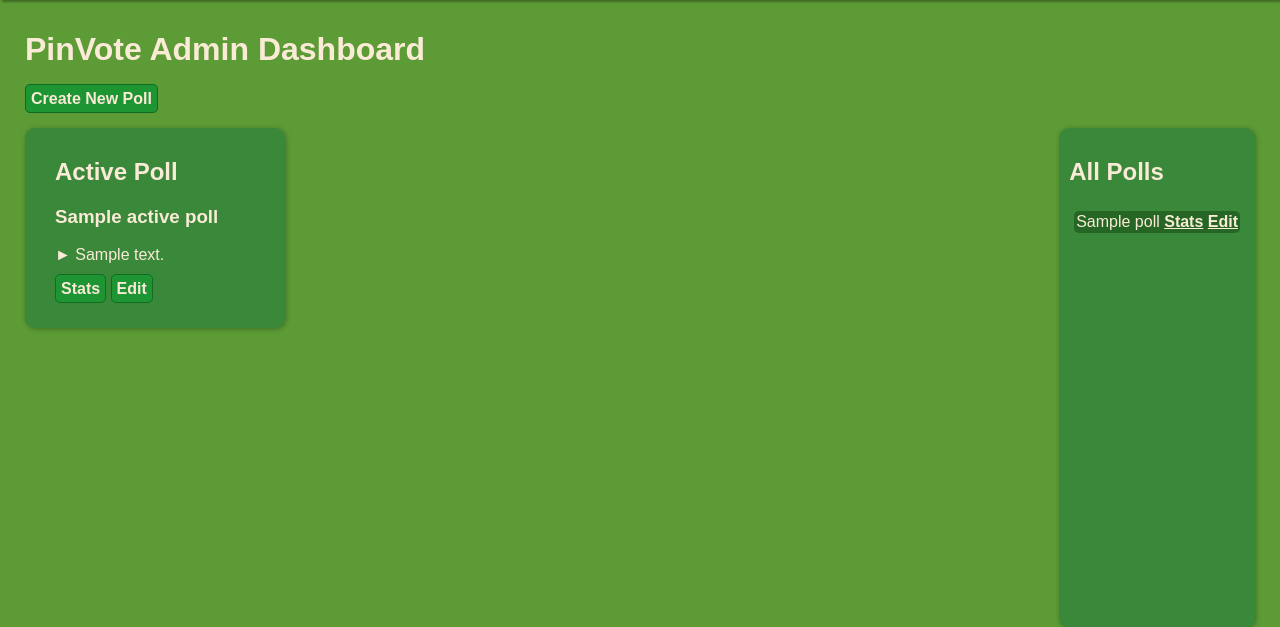
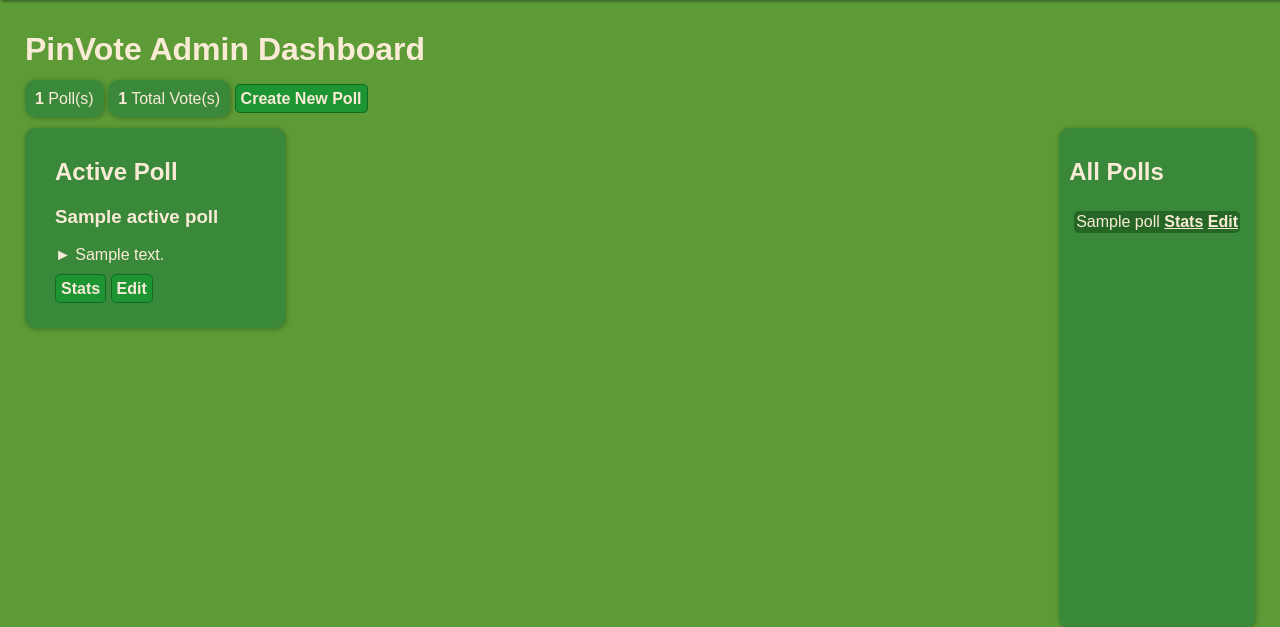
Before and after one commit to mykdolnyk/voting-flask-website, a Flask app: template src/admin/templates/admin/dashboard.html in a window 1280 px wide. Shown: the part 75-702 px from the top of the page. Run offline with Flask 3, Linux system fonts and the light colour scheme; tables that the repository leaves empty hold one stand-in row (values such as "Sample post"); the template is opened without the code that fills it: values that come from a table or form of the project are taken from there, most other values are stand-ins (such as "Sample title", 1, 10 or a date in 2020); some web fonts are replaced.

Commit message:
Made admin dashboard display more info

```diff
--- a/src/admin/routes.py
+++ b/src/admin/routes.py
@@ -52,8 +52,10 @@ def de_auth():
 def dashboard():
     context = {}
 
+    context['active_poll'] = Poll.get_active_poll()
     context['all_polls'] = Poll.query.order_by(Poll.id.desc()).all()
-    context['active_poll'] = Poll.get_active_poll()
+    context['poll_count'] = len(context['all_polls'])
+    context['vote_count'] = Vote.query.filter(Vote.failed == False).count()
 
     return render_template('dashboard.html', **context)
 
--- a/src/admin/templates/admin/dashboard.html
+++ b/src/admin/templates/admin/dashboard.html
@@ -4,6 +4,8 @@
 <h1>PinVote Admin Dashboard</h1>
 
 <div class="admin-quick-actions">
+    <span class="container-card"><b>{{ poll_count }}</b> Poll(s)</span>
+    <span class="container-card"><b>{{ vote_count }}</b> Total Vote(s)</span>
     <a href="{{ url_for('admin.new_poll') }}" class="button">Create New Poll</a>
 </div>
 
```
